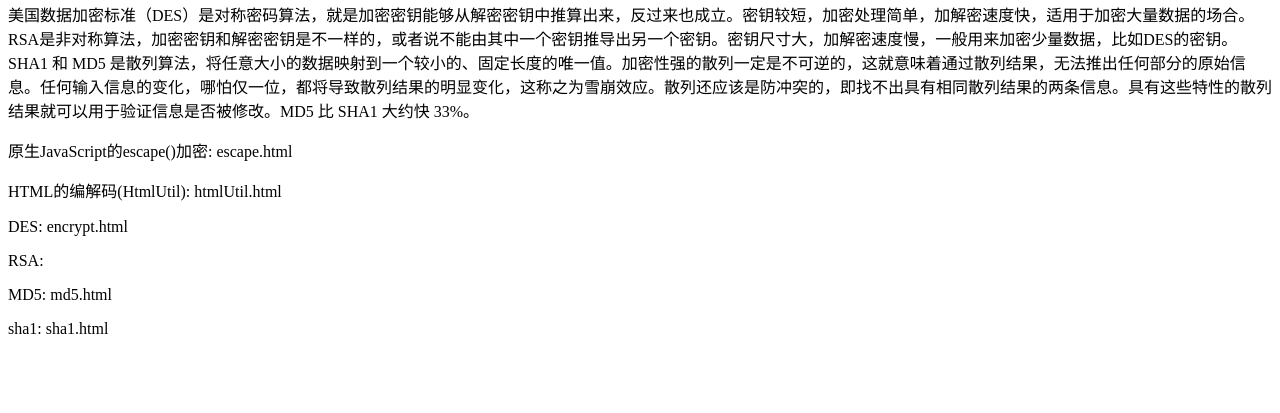
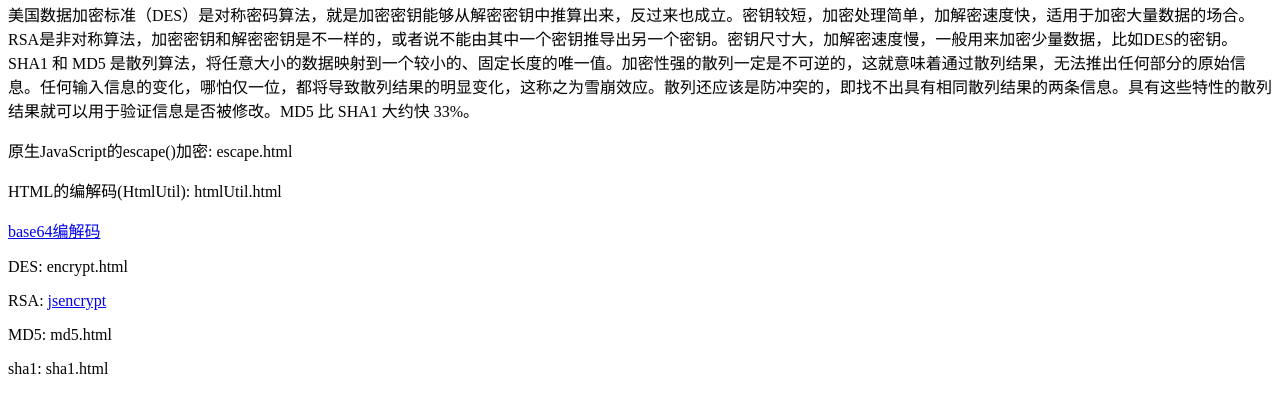
Before and after one commit to luozyiii/encrypt, a plain HTML site: page index.html in a window 1280 px wide. Shown: the part 87-500 px from the top of the page. Drawn offline with Linux system fonts and the light colour scheme.

Commit message:
Update index.html

```diff
--- a/index.html
+++ b/index.html
@@ -2,7 +2,7 @@
 <html lang="en">
 <head>
 	<meta charset="UTF-8">
-	<title>加密算法</title>
+	<title>JS加密算法</title>
 </head>
 <body>
 	<h1>DES、RSA MD5 sha1 四种加密算法</h1>
@@ -15,8 +15,9 @@
 	</div>
 	<p>原生JavaScript的escape()加密: escape.html</p>
 	<p>HTML的编解码(HtmlUtil): htmlUtil.html</p>
+	<p><a href="https://github.com/luozyiii/base64">base64编解码</a> </p>
 	<p>DES: encrypt.html</p>
-	<p>RSA: <a href=""></a></p>
+	<p>RSA: <a href="https://github.com/luozyiii/jsencrypt">jsencrypt</a></p>
 	<p>MD5: md5.html</p>
 	<p>sha1: sha1.html</p>
 </body>
```
